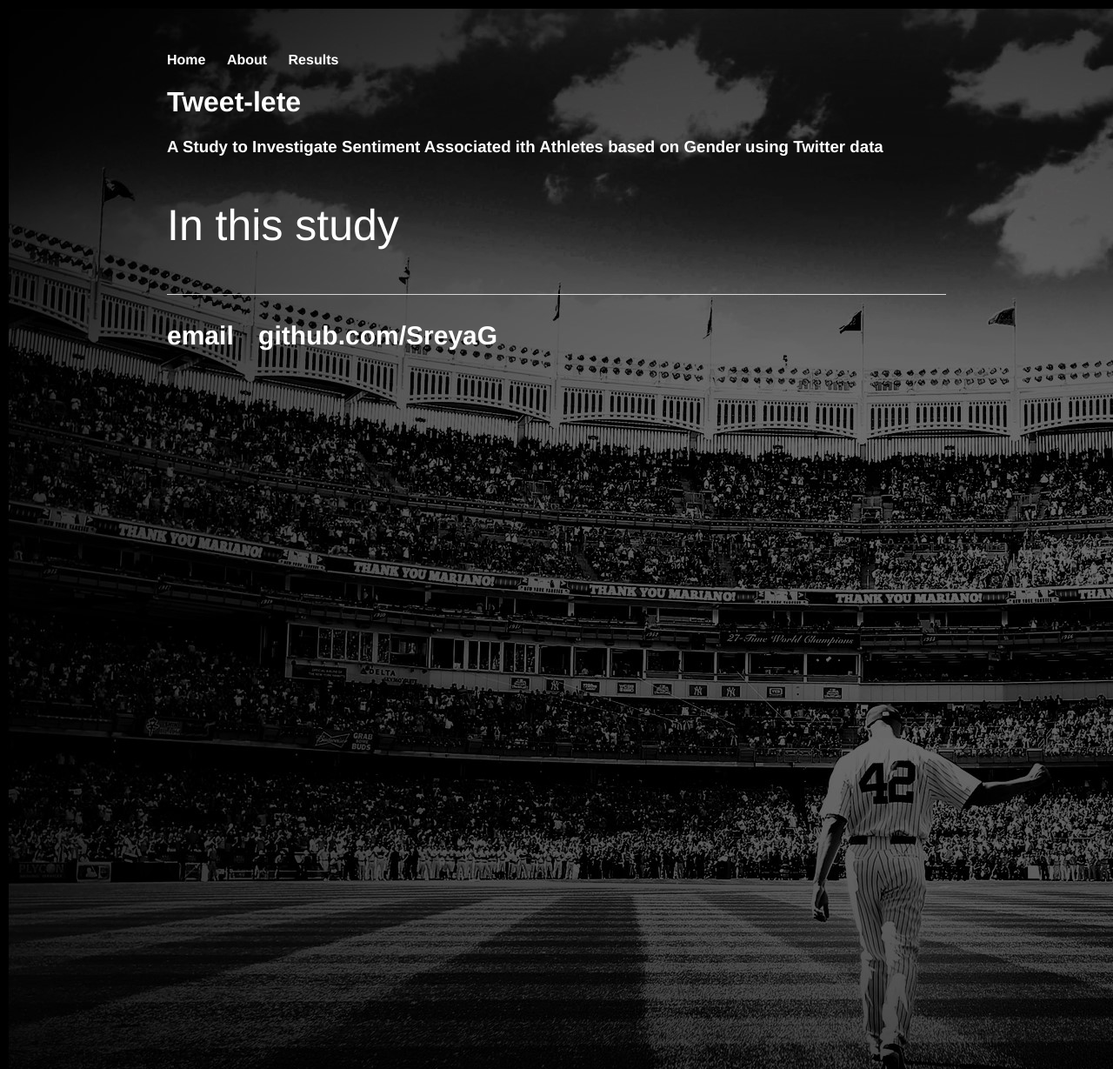
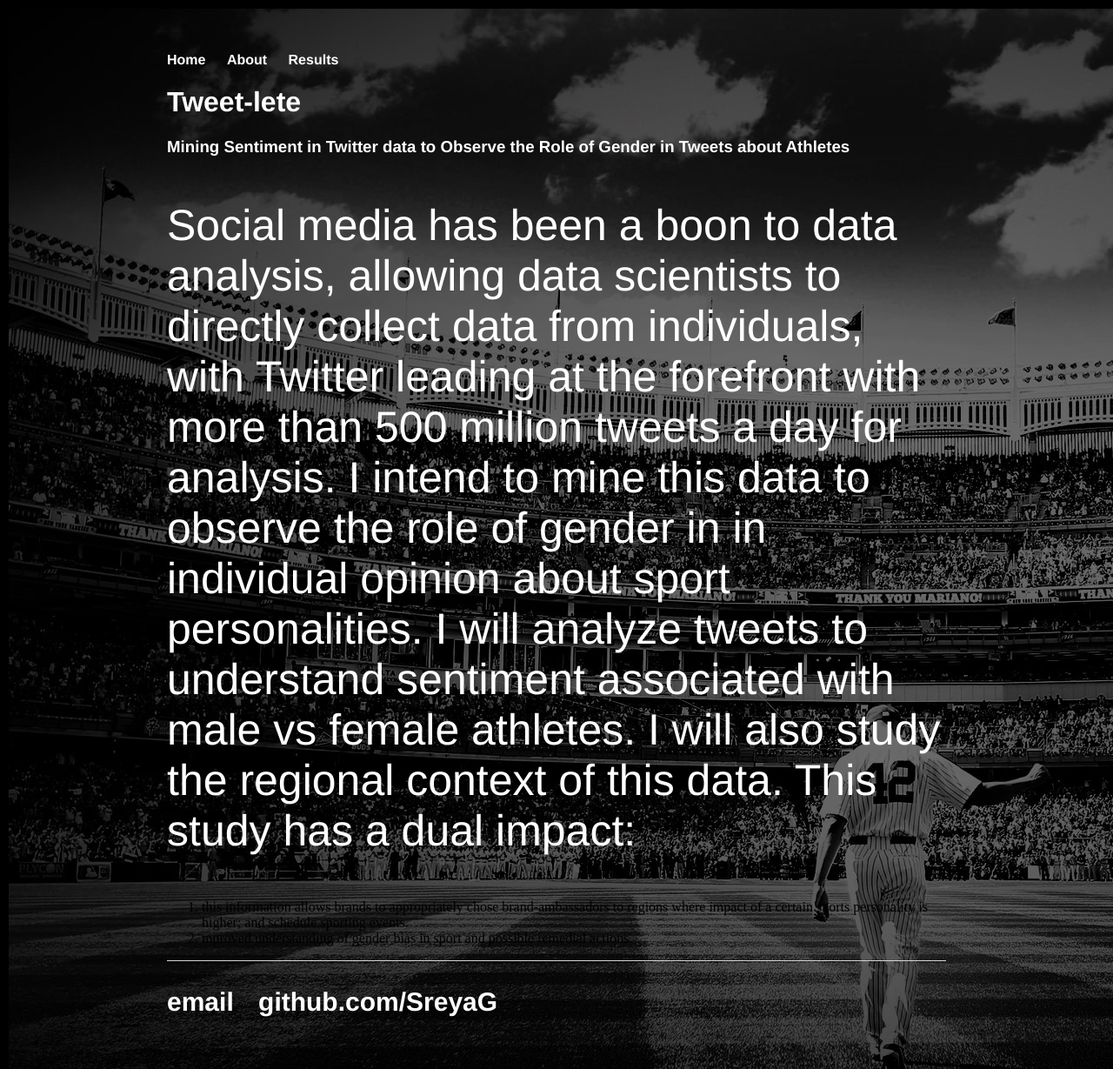
Before and after one commit to SreyaG/SportTweet, a Jekyll site: the page built from index.html, in a window 1280 px wide. Shown: the whole page at 87% size. Built offline with Jekyll 4.4.1, drawn with Linux system fonts in a browser that asks for light colours.

Commit message:
Update index.html

```diff
--- a/index.html
+++ b/index.html
@@ -3,7 +3,19 @@ layout: default
 title: Twitter Athlete
 ---
 <div class="blurb">
-	<h1>Tweet-lete</h1>
-	<h3>A Study to Investigate Sentiment Associated ith Athletes based on Gender using Twitter data</h3>
-	<p>In this study</p>
+	<h1><b>Tweet-lete</b></h1>
+	<h3>Mining Sentiment in Twitter data to Observe the Role of Gender in Tweets about Athletes</h3>
+	<p>
+		Social media has been a boon to data analysis, allowing data scientists to directly collect data from individuals,
+		with Twitter leading at the forefront with more than 500 million tweets a day for analysis.
+		I intend to mine this data to observe the role of gender in in individual opinion about sport personalities.
+		I will analyze tweets to understand sentiment associated with male vs female athletes.
+		I will also study the regional context of this data.
+		This study has a dual impact: </p>
+		<ol>
+		<li> this information allows brands to appropriately chose brand-ambassadors
+		     to regions where impact of a certain sports personality is higher; and schedule sporting events. </li>
+		<li> mproved understanding of gender bias in sport and possible remedial actions.</li>
+		</ol>
+
 </div><!-- /.blurb -->
```
